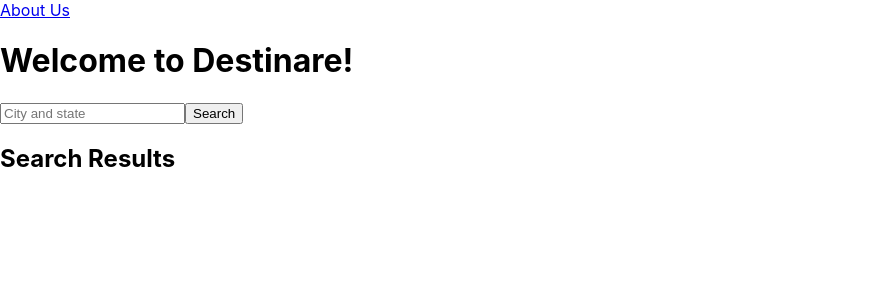
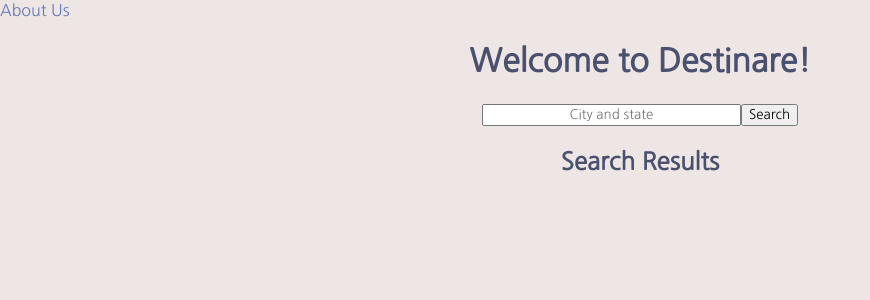
Before and after one commit to Destinare/destinare-fe, a React (Create React App) app: page / in a window 1280 px wide. Shown: the top 300 px of the page, without its empty margins (0-870 px from the left). Built offline with nearby package versions, Linux system fonts and the light colour scheme.

Commit message:
Css styling

```diff
--- a/public/index.html
+++ b/public/index.html
@@ -9,6 +9,8 @@
       name="description"
       content="Web site created using create-react-app"
     />
+    <link rel="preconnect" href="https://fonts.gstatic.com">
+<link href="https://fonts.googleapis.com/css2?family=Nanum+Gothic&display=swap" rel="stylesheet">
     <link rel="apple-touch-icon" href="%PUBLIC_URL%/logo192.png" />
     <!--
       manifest.json provides metadata used when your web app is installed on a
--- a/src/App.css
+++ b/src/App.css
@@ -1,8 +1,89 @@
+body {
+--wild-blue-yonder: #8ea4d2ff;
+--glaucous: #6279b8ff;
+--independence: #49516fff;
+--hookers-green: #496f5dff;
+--shiny-shamrock: #4c9f70ff;
+--black-olive: #37392eff;
+--blue-sapphire: #19647eff;
+--verdigris: #28afb0ff;
+--pale-silver: #ddcecdff;
+--isabelline: #eee5e5ff;
+}
+
 body, html {
-  height: 80%;
-  width: 80%;
+  height: 100%;
+  width: 100%;
+  background-color: var(--isabelline);
 }
+
+body, input, button {
+  font-family: 'Nanum Gothic', sans-serif;
+}
+
+input, button, .search-bar {
+  text-align: center;
+}
+
+h1, h2 {
+  text-align: center;
+  color: var(--independence);
+
+}
+
+h3 {
+  color: var(--hookers-green);
+}
+
+a {
+  color: var(--glaucous);
+  text-decoration: none;
+}
+
+p {
+  color: var(--black-olive);
+}
+
+a > p {
+color: var(--glaucous);
+}
+
+hr {
+  color: lightgrey;
+  width: 25%;
+  text-align: center;
+}
+
 .image {
   height: 200px;
   width: auto;
+  border-radius: 10px;
 }
+
+.results-container {
+  display: grid;
+  grid-template-columns: repeat(4, 1fr);
+  grid-gap: 25px;
+  justify-content: space-around;
+  width: 100%;
+}
+
+.results {
+  width: 100%;
+}
+
+.weatherList {
+  text-align: center;
+}
+
+.parkList {
+  text-align: center;
+}
+
+.eventList {
+  text-align: center;
+}
+
+.restaurantList {
+  text-align: center;
+}
--- a/src/Components/ApiUtils.js
+++ b/src/Components/ApiUtils.js
@@ -1,6 +1,6 @@
 import request from "superagent";
 
-const URL = "http://localhost:7850";
+const URL = "https://destinare-app.herokuapp.com";
 
 export async function getAllTheDataFromTheBackEndAndTransferItToTheFrontEndPleaseWork(
   city,
--- a/src/Components/Results/EventItem.js
+++ b/src/Components/Results/EventItem.js
@@ -5,13 +5,16 @@ export default class EventItem extends Component {
         return (
             <div>
                 <div className="eventsItem">
-                    <p>Venue Name: {this.props.eName}</p>
+
+                    <p> {this.props.eName}</p>
+                    <p>{this.props.eDate}</p>
+                    <p>{this.props.eTime}</p>
+
                     <a href={this.props.eWeb}>
                         <p>Website</p>
                     </a>
-                    <p>
-                        Date &#38; time: {this.props.eDate}, {this.props.eTime}
-                    </p>
+                    <hr/>
+                    <br/>
                 </div>
             </div>
         )
--- a/src/Components/Results/ListPage.js
+++ b/src/Components/Results/ListPage.js
@@ -13,8 +13,9 @@ export default class ListPage extends Component {
 
 if(this.props.results[0]) {
     return (
-      <div>
-        <div className="weather">
+      <div className= 'results-container'>
+        <div className="weatherList">
+        <h3>Weather</h3>
           {weatherResults.map((weather) => (
           <WeatherItem
               temp={weather.temperature}
@@ -25,6 +26,7 @@ if(this.props.results[0]) {
 
         </div>
         <div className="parkList">
+          <h3>National Parks</h3>
           {parksResults.map((park) => (
             <ParkItem
               pName={park.parkName}
@@ -34,6 +36,7 @@ if(this.props.results[0]) {
           ))}
         </div>
         <div className="eventList">
+          <h3>Events</h3>
           {eventsResults.map((event) => (
             <EventItem
               eName={event.venueName}
@@ -44,6 +47,7 @@ if(this.props.results[0]) {
           ))}
         </div>
         <div className="restaurantList">
+          <h3>Restaurants</h3>
           {restaurantsResults.map((restaurant) => (
             <RestaurantItem
               rName={restaurant.restaurantName}
--- a/src/Components/Results/ParkItem.js
+++ b/src/Components/Results/ParkItem.js
@@ -5,13 +5,16 @@ export default class ParkItem extends Component {
         return (
             <div>
                 <div className="parksItem">
-                    <p>Park Name: {this.props.pName}</p>
+                    <p>{this.props.pName}</p>
+                    <img className="image" src={this.props.pUrl} alt={this.props.pName} />
                     <a href={this.props.pWeb}>
                         <p>Website</p>
                     </a>
-                    <img className="image" src={this.props.pUrl} alt={this.props.pName} />
                 </div>
+                <hr/>
+                <br/>
             </div>
         )
+
     }
 }
--- a/src/Components/Results/RestaurantItem.js
+++ b/src/Components/Results/RestaurantItem.js
@@ -5,12 +5,14 @@ export default class RestaurantItem extends Component {
         return (
             <div>
                 <div className="restaurantsItem">
-                    <p>Restaurant Name: {this.props.rName}</p>
+                    <p>{this.props.rName}</p>
+                    <img className="image" alt={this.props.rName} src={this.props.rUrl} />
                     <a href={this.props.rWeb}>
                         <p>Website</p>
                     </a>
-                    <img className="image" alt={this.props.rName} src={this.props.rUrl} />
                 </div>
+                <hr/>
+                <br/>
             </div>
         )
     }
--- a/src/Components/Results/WeatherItem.js
+++ b/src/Components/Results/WeatherItem.js
@@ -5,9 +5,12 @@ export default class WeatherItem extends Component {
     return (
       <div>
         <div className="weatherItem">
-          <p>Temperature: {this.props.temp}</p>
-          <p>Date: {this.props.date}</p>
-          <p>Forecast: {this.props.cast}</p>
+          <p>{this.props.date}</p>
+          <p>{this.props.temp} °F
+</p>
+          <p>{this.props.cast}</p>
+          <hr/>
+          <br/>
         </div>
       </div>
     );
--- a/src/Components/SearchPage.js
+++ b/src/Components/SearchPage.js
@@ -22,6 +22,8 @@ export default class SearchPage extends Component {
     });
   };
 
+
+
   handleChange = (e) => {
     this.setState({
       search: e.target.value,
@@ -33,9 +35,11 @@ export default class SearchPage extends Component {
   };
 
   render() {
+    console.log(this.state.results.city)
     return (
       <div>
         <h1>Welcome to Destinare!</h1>
+        <div className = 'search-bar'>
         <input
           onChange={this.handleChange}
           className="input"
@@ -46,8 +50,11 @@ export default class SearchPage extends Component {
         <button className="button" onClick={this.handleClick}>
           Search
         </button>
+        </div>
+        <h2>Search Results</h2>
         <div className="results">
-          <h2>Search Results</h2>
+
+
           <ListPage results={this.state.results} />
         </div>
       </div>
```
